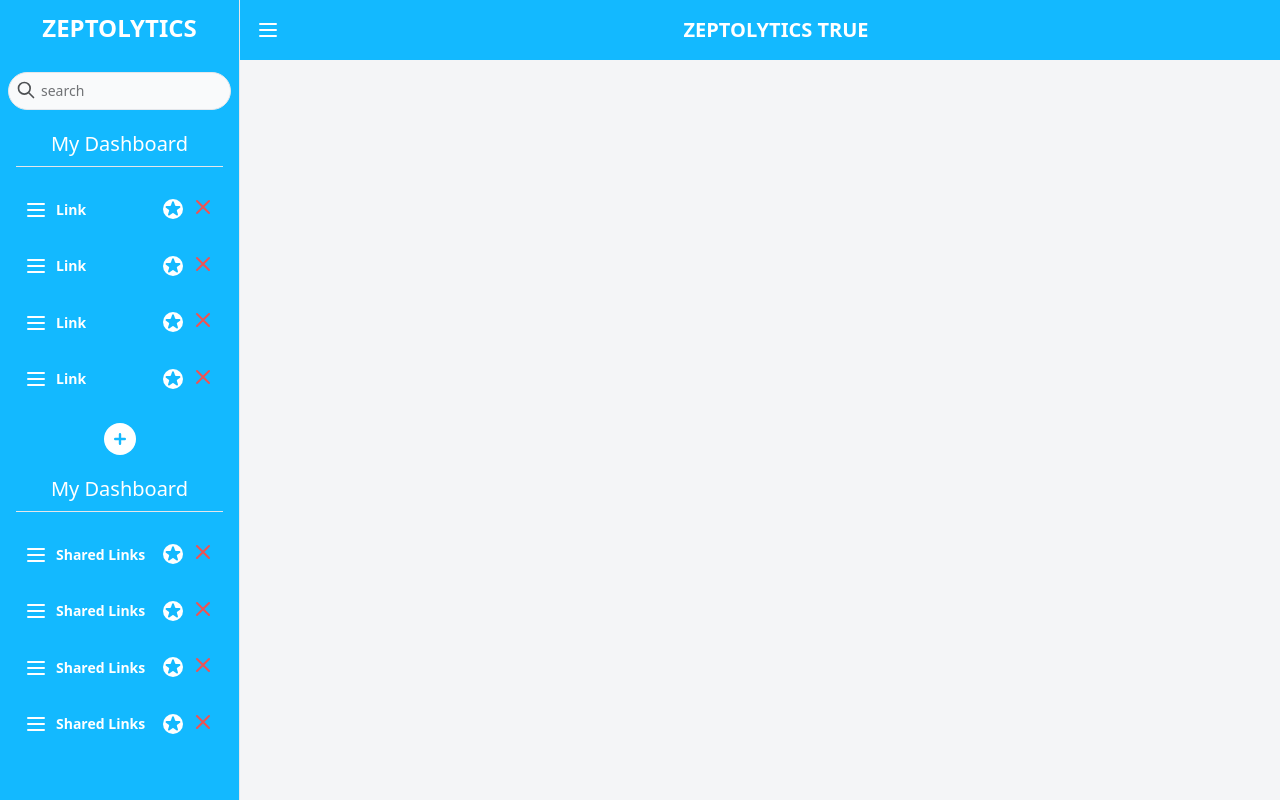
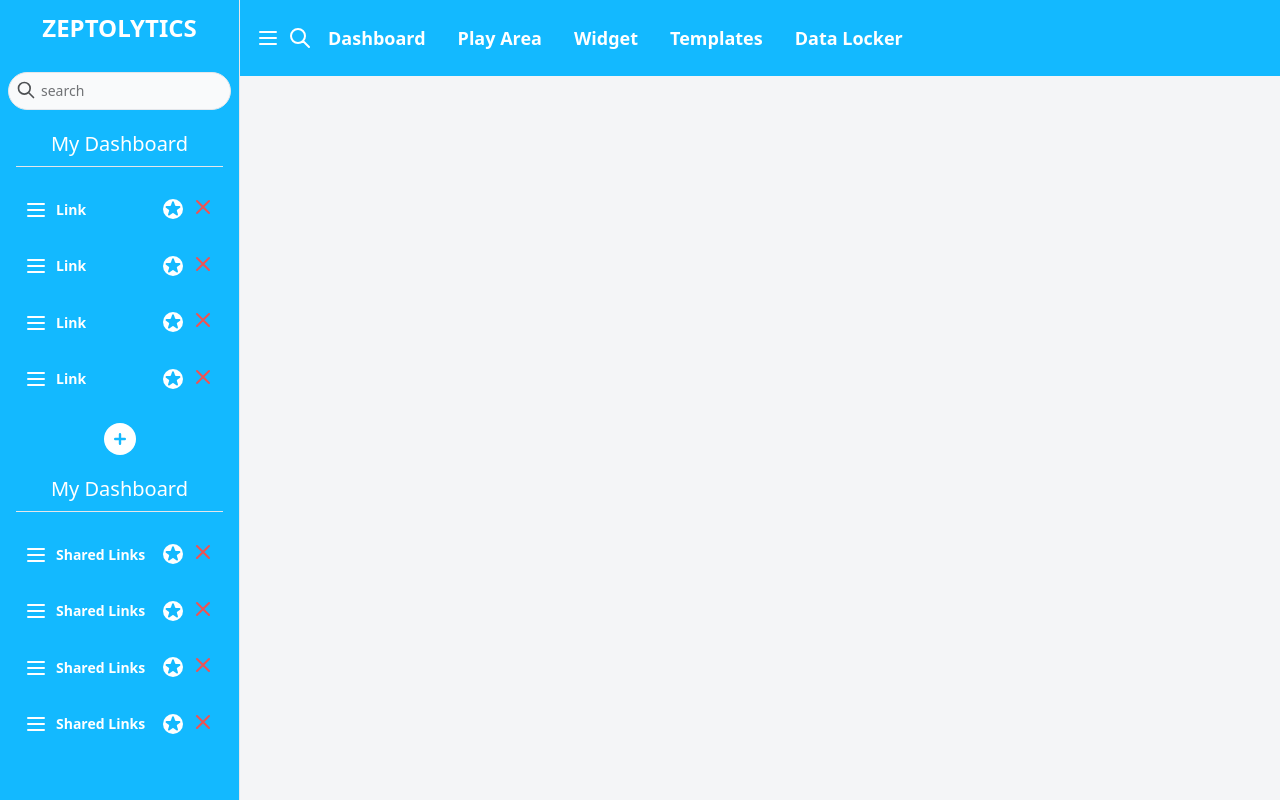
Before and after one commit to DilshanHarendra/dynamic-dashboard-reactjs, a React (Create React App) app: page / in a window 1280 px wide. Built offline with nearby package versions, Linux system fonts and the light colour scheme.

Commit message:
create header

```diff
--- a/src/assets/css/custom.css
+++ b/src/assets/css/custom.css
@@ -52,3 +52,24 @@
 .hide-scroll-bar::-webkit-scrollbar{
     display: none;
 }
+
+
+
+
+.fade-enter {
+    opacity: 0;
+}
+
+.fade-enter-active {
+    opacity: 1;
+    transition: opacity 400ms;
+}
+
+.fade-exit {
+    opacity: 1;
+}
+
+.fade-exit-active {
+    opacity: 0;
+    transition: opacity 400ms;
+}
--- a/src/layouts/BaseLayout.js
+++ b/src/layouts/BaseLayout.js
@@ -1,6 +1,7 @@
 import React,{useState} from 'react'
 import TheSidebar from "./TheSidebar";
 import {CSSTransition} from "react-transition-group";
+import TheHeader from "./TheHeader";
 
 
 
@@ -28,14 +29,7 @@ function BaseLayout(props){
 
 
 
-            <div className={` ${isSidebarOpen?'md:pl-64':''} transition duration-400  w-full fixed bg-primary text-white p-2 py-4 flex items-center`}>
-                <button onClick={()=>setIsSidebarOpen(!isSidebarOpen)} className="">
-                    <svg xmlns="http://www.w3.org/2000/svg" className="h-6 w-6" fill="none" viewBox="0 0 24 24" stroke="currentColor">
-                        <path strokeLinecap="round" strokeLinejoin="round" strokeWidth={2} d="M4 6h16M4 12h16M4 18h16" />
-                    </svg>
-                </button>
-                <p className="text-center text-xl truncate font-semibold w-full uppercase">Zeptolytics {isSidebarOpen?'true':'false'}</p>
-            </div>
+            <TheHeader isSidebarOpen={isSidebarOpen}  setIsSidebarOpen={setIsSidebarOpen}/>
             <div className="w-full md:pl-60 bg-gray-100">
 
                 <div className="container mx-auto  px-10 pt-8  bg-gray-100 h-screen max-h-screen overflow-y-auto hide-scroll-bar">
--- /dev/null
+++ b/src/layouts/HeaderLink.js
@@ -0,0 +1,9 @@
+import React from 'react'
+
+function HeaderLink(props){
+    return(
+        <div className="px-4 py-2 font-semibold text-lg">
+            {props.data.title}
+        </div>
+    )
+}export default HeaderLink
--- /dev/null
+++ b/src/layouts/TheHeader.js
@@ -0,0 +1,110 @@
+import React,{useState} from 'react'
+import HeaderLink from "./HeaderLink";
+import {CSSTransition} from "react-transition-group";
+import TheSidebar from "./TheSidebar";
+
+
+function TheHeader({isSidebarOpen,setIsSidebarOpen}){
+
+    const [showMenu,setShowMenu] = useState(false)
+
+    const mainLinks=[
+        {
+            title:'Dashboard',
+            to:'/',
+        },
+        {
+            title:'Play Area',
+            to:'/',
+        },
+        {
+            title:'Widget',
+            to:'/',
+        },
+        {
+            title:'Templates',
+            to:'/',
+        },
+        {
+            title:'Data Locker',
+            to:'/',
+        },
+    ]
+
+    return(<>
+
+        <div className={` ${isSidebarOpen?'md:pl-64':''} transition duration-400  w-full fixed bg-primary text-white p-2 py-4 flex justify-between flex-col md:flex-row items-center`}>
+          <div className="flex items-center flex-col md:flex-row w-full md:px-0 px-4">
+           <div className="flex items-center justify-between w-full md:w-auto">
+              <div className="flex items-center">
+                  <button onClick={()=>setIsSidebarOpen(!isSidebarOpen)} className="">
+                      <svg xmlns="http://www.w3.org/2000/svg" className="h-6 w-6" fill="none" viewBox="0 0 24 24" stroke="currentColor">
+                          <path strokeLinecap="round" strokeLinejoin="round" strokeWidth={2} d="M4 6h16M4 12h16M4 18h16" />
+                      </svg>
+                  </button>
+
+                  <button className="ml-2">
+                      <svg xmlns="http://www.w3.org/2000/svg" className="h-6 w-6" fill="none" viewBox="0 0 24 24" stroke="currentColor">
+                          <path strokeLinecap="round" strokeLinejoin="round" strokeWidth={2} d="M21 21l-6-6m2-5a7 7 0 11-14 0 7 7 0 0114 0z" />
+                      </svg>
+                  </button>
+              </div>
+               <p className="md:hidden">Menu</p>
+               <button onClick={()=>setShowMenu(!showMenu)} className="md:hidden">
+                   {
+                       showMenu?
+                           <svg xmlns="http://www.w3.org/2000/svg" className="h-6 w-6" fill="none" viewBox="0 0 24 24" stroke="currentColor">
+                               <path strokeLinecap="round" strokeLinejoin="round" strokeWidth={2} d="M5 15l7-7 7 7" />
+                           </svg>
+
+                            :
+                           <svg xmlns="http://www.w3.org/2000/svg" className="h-6 w-6" fill="none" viewBox="0 0 24 24" stroke="currentColor">
+                               <path strokeLinecap="round" strokeLinejoin="round" strokeWidth={2} d="M19 9l-7 7-7-7" />
+                           </svg>
+                   }
+               </button>
+           </div>
+
+             <div className="hidden md:flex">
+                 {mainLinks.map((link,index)=><HeaderLink data={link} key={index} />)}
+             </div>
+          </div>
+
+            <div className="block">
+                <CSSTransition
+                    in={showMenu}
+                    timeout={300}
+                    classNames={"fade"}
+                    unmountOnExit
+                >
+                    <div>
+                        <div className="md:hidden">
+                            {mainLinks.map((link,index)=><HeaderLink data={link} key={index} />)}
+                        </div>
+                        <div className="flex items-center ">
+                            <button className="p-2">
+                                <svg xmlns="http://www.w3.org/2000/svg" className="h-6 w-6" fill="none" viewBox="0 0 24 24" stroke="currentColor">
+                                    <path strokeLinecap="round" strokeLinejoin="round" strokeWidth={2} d="M15 17h5l-1.405-1.405A2.032 2.032 0 0118 14.158V11a6.002 6.002 0 00-4-5.659V5a2 2 0 10-4 0v.341C7.67 6.165 6 8.388 6 11v3.159c0 .538-.214 1.055-.595 1.436L4 17h5m6 0v1a3 3 0 11-6 0v-1m6 0H9" />
+                                </svg>
+                            </button>
+                            <button className="rounded-full ">
+                                <svg xmlns="http://www.w3.org/2000/svg" className="h-10 w-10" viewBox="0 0 20 20" fill="currentColor">
+                                    <path fillRule="evenodd" d="M18 10a8 8 0 11-16 0 8 8 0 0116 0zm-6-3a2 2 0 11-4 0 2 2 0 014 0zm-2 4a5 5 0 00-4.546 2.916A5.986 5.986 0 0010 16a5.986 5.986 0 004.546-2.084A5 5 0 0010 11z" clipRule="evenodd" />
+                                </svg>
+                            </button>
+                            <button className="p-2">
+                                <svg xmlns="http://www.w3.org/2000/svg" className="h-6 w-6" fill="none" viewBox="0 0 24 24" stroke="currentColor">
+                                    <path strokeLinecap="round" strokeLinejoin="round" strokeWidth={2} d="M12 5v.01M12 12v.01M12 19v.01M12 6a1 1 0 110-2 1 1 0 010 2zm0 7a1 1 0 110-2 1 1 0 010 2zm0 7a1 1 0 110-2 1 1 0 010 2z" />
+                                </svg>
+                            </button>
+                        </div>
+                    </div>
+                </CSSTransition>
+            </div>
+
+
+
+
+        </div>
+    </>)
+}export default TheHeader
```
